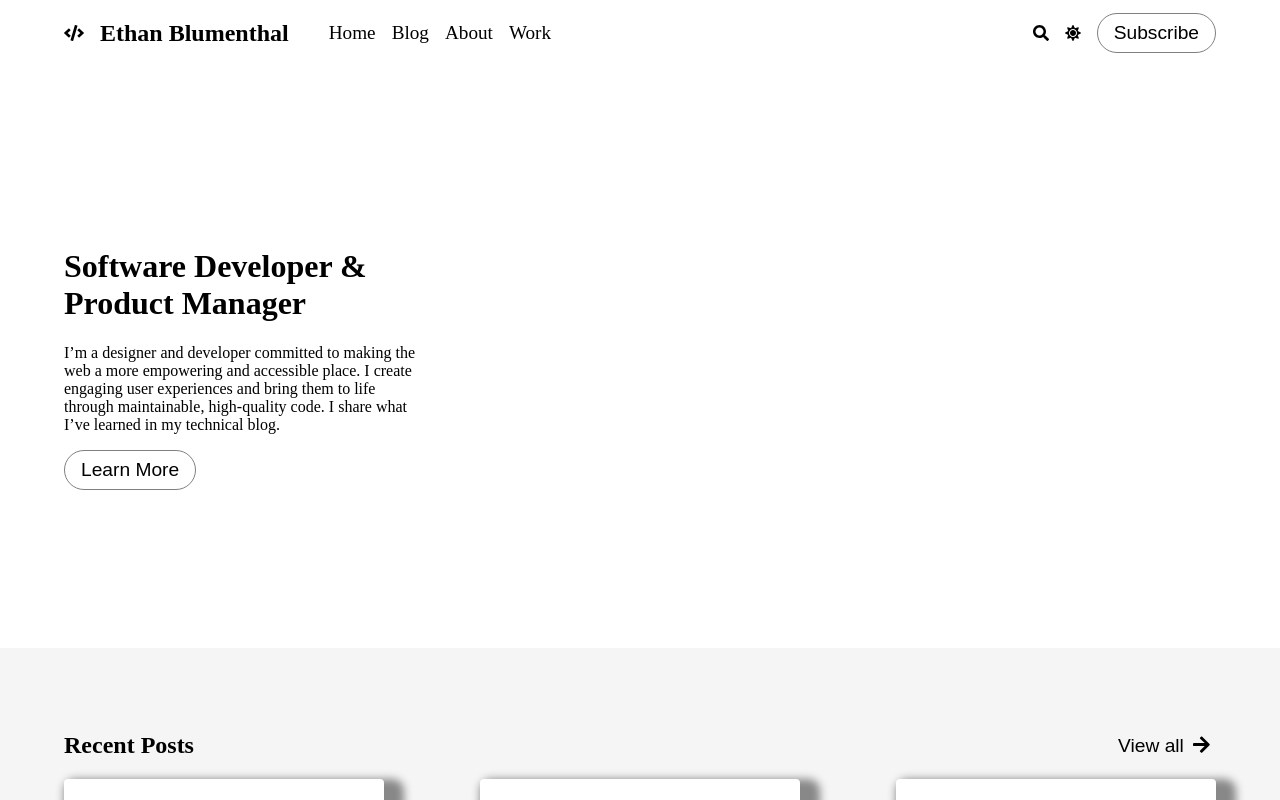
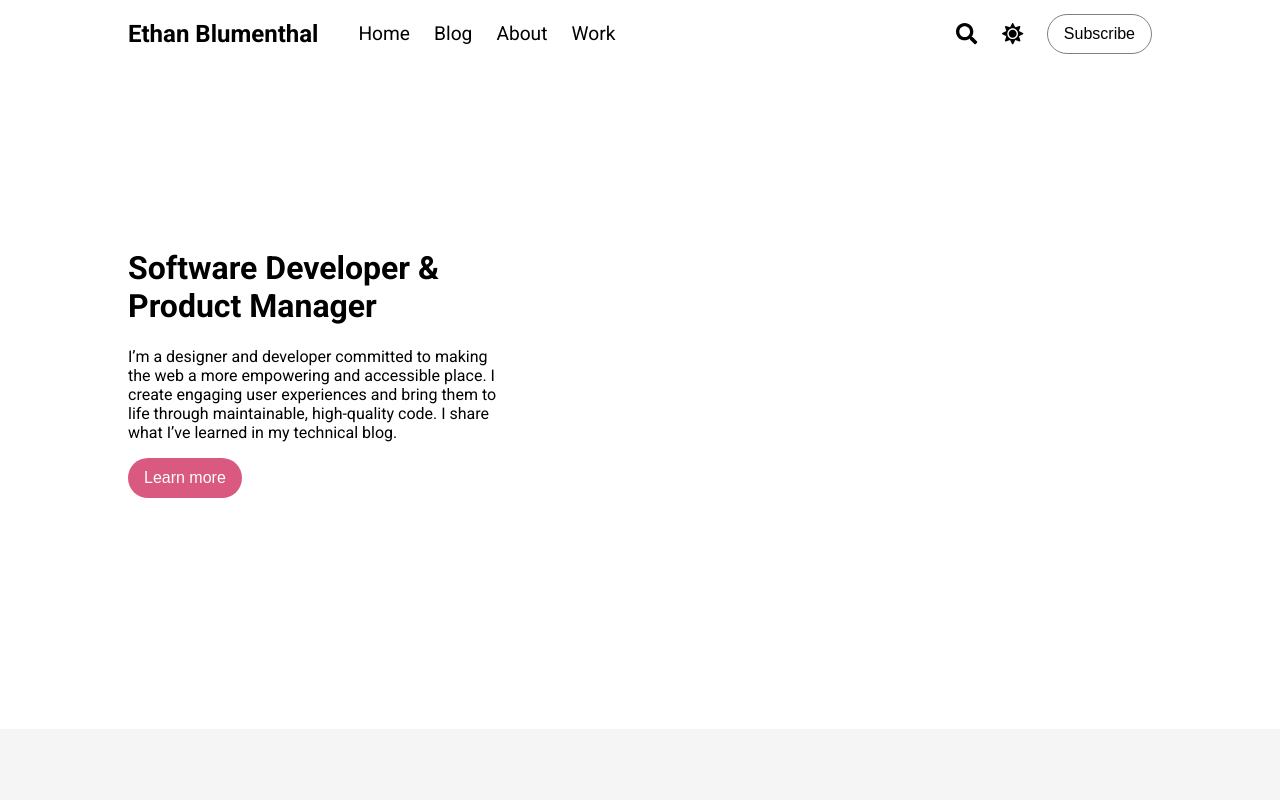
Before and after one commit to ethanblumenthal/personal-website, a Next.js app: page / in a window 1280 px wide. Shown: the top 800 px of the page. Built offline with nearby package versions, Linux system fonts and the light colour scheme.

Commit message:
Improved styles for navigation.

```diff
--- a/components/footer.tsx
+++ b/components/footer.tsx
@@ -6,7 +6,7 @@ const Row = styled.div`
   display: flex;
   justify-content: space-between;
   align-items: center;
-  padding: 2rem 4rem;
+  padding: 2rem 8rem;
 `;
 
 const Column = styled.div``;
--- a/components/header.tsx
+++ b/components/header.tsx
@@ -4,11 +4,11 @@ import styled from 'styled-components';
 import { Button } from '../elements/buttons';
 
 const Container = styled.div`
-  height: 70vh;
-  max-width: 30rem;
+  height: 80vh;
+  max-width: 40rem;
   position: relative;
   top: 10rem;
-  padding: 0 4rem;
+  padding: 0 8rem;
 `;
 
 const Header = styled.h1``;
@@ -24,7 +24,7 @@ const Hero = () => (
       high-quality code. I share what I’ve learned in my technical blog.
     </Text>
     <Link href="/about">
-      <Button>Learn More</Button>
+      <Button>Learn more</Button>
     </Link>
   </Container>
 );
--- a/components/navbar.tsx
+++ b/components/navbar.tsx
@@ -1,16 +1,16 @@
 import Link from 'next/link';
 import styled from 'styled-components';
 import { FontAwesomeIcon } from '@fortawesome/react-fontawesome';
-import { faCode, faSearch, faSun, faMoon } from '@fortawesome/free-solid-svg-icons';
+import { faSearch, faSun, faMoon } from '@fortawesome/free-solid-svg-icons';
 
-import { Button } from '../elements/buttons';
+import { OutlineButton } from '../elements/buttons';
 
 const Nav = styled.nav`
   width: 100%;
   display: flex;
   justify-content: space-between;
   align-items: center;
-  padding: 0 4rem;
+  padding: 0 8rem;
 `;
 
 const Container = styled.div`
@@ -19,7 +19,7 @@ const Container = styled.div`
 
   & > svg {
     cursor: pointer;
-    margin-right: 1rem;
+    margin-right: 1.5rem;
   }
 `;
 
@@ -33,7 +33,7 @@ const UnorderedList = styled.ul`
 
 const ListItem = styled.li`
   font-size: 1.2rem;
-  margin-right: 1rem;
+  margin-right: 1.5rem;
   cursor: pointer;
 
   &:hover {
@@ -51,7 +51,6 @@ const PAGES = [
 const NavBar = ({ theme, setTheme }) => (
   <Nav>
     <Container>
-      <FontAwesomeIcon icon={faCode} />
       <Link href="/">
         <Header>Ethan Blumenthal</Header>
       </Link>
@@ -66,9 +65,9 @@ const NavBar = ({ theme, setTheme }) => (
     </Container>
 
     <Container>
-      <FontAwesomeIcon icon={faSearch} />
-      <FontAwesomeIcon icon={theme === 'dark' ? faMoon : faSun} onClick={setTheme} />
-      <Button>Subscribe</Button>
+      <FontAwesomeIcon icon={faSearch} size="lg" />
+      <FontAwesomeIcon icon={theme === 'dark' ? faMoon : faSun} size="lg" onClick={setTheme} />
+      <OutlineButton>Subscribe</OutlineButton>
     </Container>
   </Nav>
 );
--- a/components/recent-posts.tsx
+++ b/components/recent-posts.tsx
@@ -28,7 +28,7 @@ const POSTS = [
 
 const Container = styled.div`
   background-color: #f5f5f5;
-  padding: 4rem 4rem;
+  padding: 4rem 8rem;
 `;
 
 const FlexContainer = styled.div`
@@ -62,7 +62,8 @@ const RecentPosts = () => (
     <FlexContainer>
       <h2>Recent Posts</h2>
       <ArrowButton>
-        View all <FontAwesomeIcon icon={faArrowRight} />
+        View all
+        <FontAwesomeIcon icon={faArrowRight} />
       </ArrowButton>
     </FlexContainer>
 
--- a/elements/buttons.tsx
+++ b/elements/buttons.tsx
@@ -2,24 +2,36 @@ import styled from 'styled-components';
 
 export const Button = styled.button`
   height: 2.5rem;
-  font-size: 1.2rem;
+  font-size: 1rem;
   cursor: pointer;
+  color: #ffffff;
+  background-color: ${({ theme }) => theme.colors.button};
+  border-radius: 2rem;
+  border: none;
+  outline: none;
+  padding: 0 1rem;
+`;
+
+export const OutlineButton = styled(Button)`
   color: ${({ theme }) => theme.colors.text};
   background-color: transparent;
   border: 1px solid grey;
-  border-radius: 2rem;
-  outline: none;
-  padding: 0 1rem;
 `;
 
 export const ArrowButton = styled.button`
   font-size: 1.2rem;
   cursor: pointer;
+  color: ${({ theme }) => theme.colors.button};
   background-color: transparent;
   border: none;
   outline: none;
 
   & > svg {
-    margin-left: 0.25rem;
+    margin-left: 0.5rem;
+    transition: all 300ms ease-in-out;
+  }
+
+  &:hover > svg {
+    margin-left: 1rem;
   }
 `;
--- a/package.json
+++ b/package.json
@@ -15,7 +15,8 @@
     "next": "10.0.1",
     "react": "17.0.1",
     "react-dom": "17.0.1",
-    "styled-components": "^5.2.1"
+    "styled-components": "^5.2.1",
+    "typeface-roboto": "^1.1.13"
   },
   "devDependencies": {
     "@types/node": "^14.14.7",
--- a/pages/_app.tsx
+++ b/pages/_app.tsx
@@ -1,3 +1,5 @@
+require('typeface-roboto');
+
 function MyApp({ Component, pageProps }) {
   return <Component {...pageProps} />;
 }
--- a/utils/Global.ts
+++ b/utils/Global.ts
@@ -3,7 +3,8 @@ import { createGlobalStyle } from 'styled-components';
 export const GlobalStyle = createGlobalStyle`
 	html {
 		box-sizing: border-box;
-        font-size: 16px;
+		font-family: 'Roboto';
+		font-size: 16px;
 	}
 	*, *:before, *:after {
 		box-sizing: inherit;
--- a/utils/themes.ts
+++ b/utils/themes.ts
@@ -2,6 +2,7 @@ export const lightTheme = {
   colors: {
     text: '#000',
     background: '#fff',
+    button: '#D95980',
   },
 };
 
@@ -9,5 +10,6 @@ export const darkTheme = {
   colors: {
     text: '#fff',
     background: '#000',
+    button: '#D95980',
   },
 };
```
Also changed, not shown: 1 other file (tests, documents, lock files or other folders).
